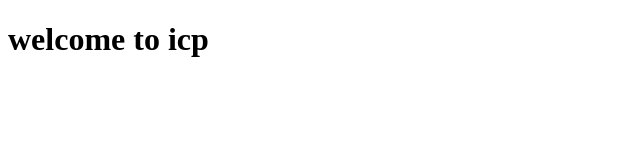
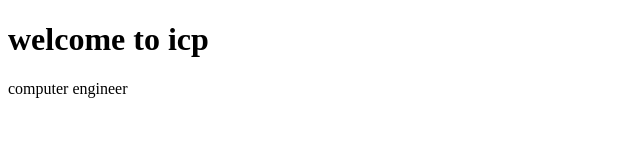
Before and after one commit to jagtapriddhi/git-icp-10, a plain HTML site: page index.html in a window 1280 px wide. Shown: the whole page, without its empty margins (0-640 px from the left). Drawn offline with Linux system fonts and the light colour scheme.

Commit message:
changes added

```diff
--- a/index.html
+++ b/index.html
@@ -5,6 +5,8 @@
 </head>
 <body>
     <h1>welcome to icp</h1>
+    computer engineer
 
 </body>
+
 </html>
```
